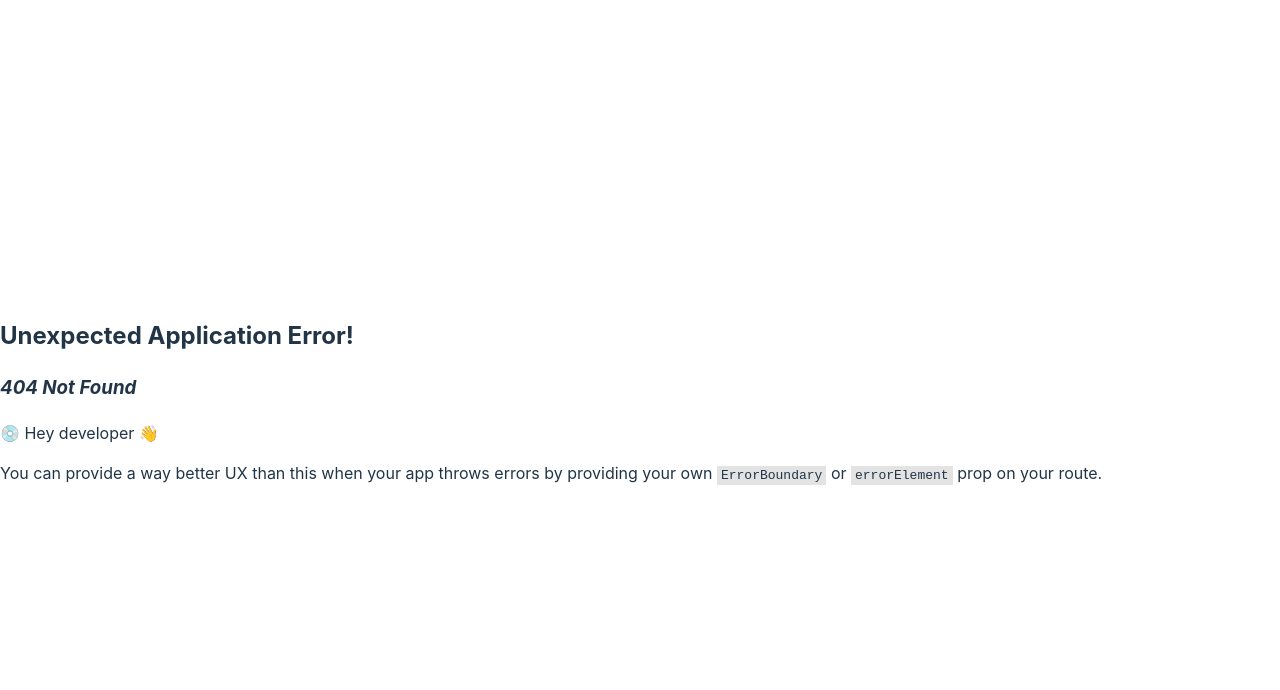
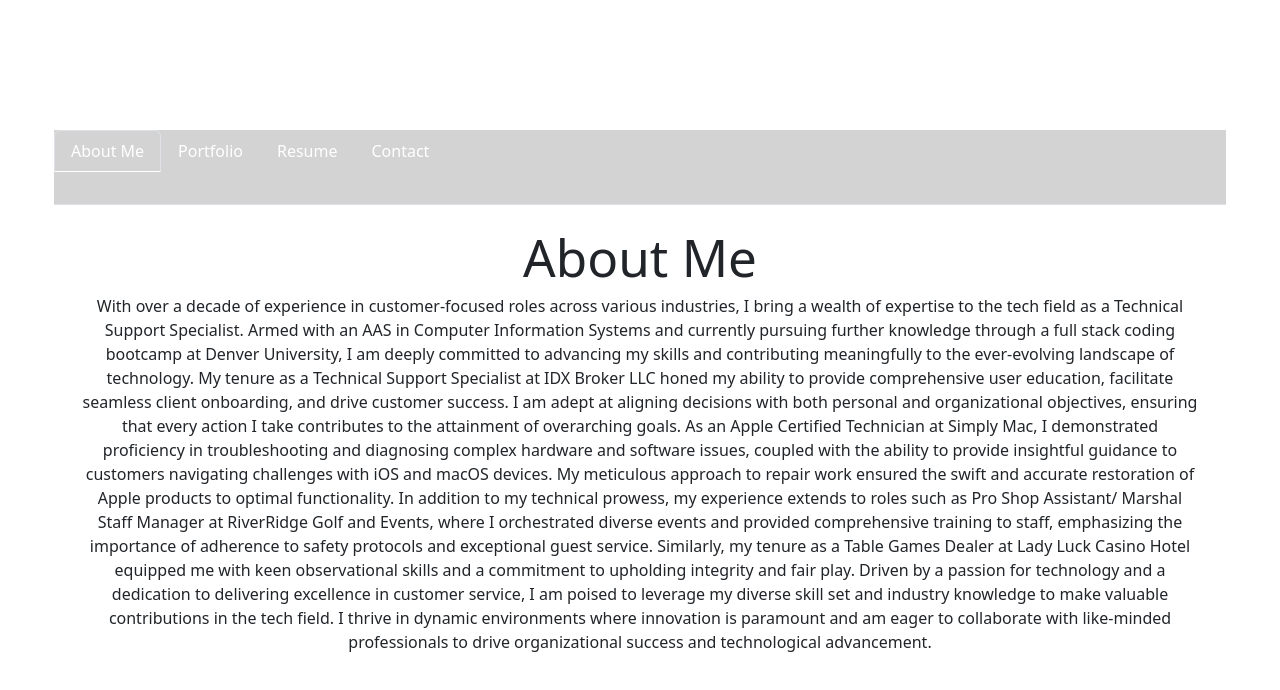
Before and after one commit to jbatcheller32/REACT-Portfolio, a React (Vite) app in the folder REACT Portfolio/: page / in a window 1280 px wide. Before the commit this address had no page. Shown: the top 690 px of the page. Built offline with nearby package versions, Linux system fonts and the light colour scheme.

Commit message:
I am trying at add styles and get my components and pages linked correctly

```diff
--- a/REACT Portfolio/package.json
+++ b/REACT Portfolio/package.json
@@ -10,10 +10,10 @@
     "preview": "vite preview"
   },
   "dependencies": {
+    "bootstrap": "^5.3.3",
     "react": "^18.2.0",
     "react-dom": "^18.2.0",
     "react-router-dom": "^6.11.1"
-
   },
   "devDependencies": {
     "@types/react": "^18.2.15",
--- a/REACT Portfolio/src/App.jsx
+++ b/REACT Portfolio/src/App.jsx
@@ -1,7 +1,20 @@
-import Header from './components/Header'
-import './App.css'
+import { Outlet } from 'react-router-dom';
+import NavTabs from './components/NavTabs';
+import './App.css';
 
-const App = () => <Header />;
+function App() {
+    return (
+
+        <>
+            <NavTabs />
+            <main className="mx-3">
+                <Outlet />
+            </main>
+
+        </>
 
 
+    );
+}
+
 export default App
--- a/REACT Portfolio/src/components/NavTabs.jsx
+++ b/REACT Portfolio/src/components/NavTabs.jsx
@@ -1,22 +1,39 @@
 import { Link, useLocation } from 'react-router-dom';
+//import Header from './Header';
+const styles = {
+  navStyle: {
+      backgroundColor: 'lightgrey',
+      height: '75px'
+  },
+
+  navLinks: {
+    backgroundColor: 'lightgrey',
+    color: 'white',
+    justifyContent: 'right'
+  },
+
+};
 
 
 function NavTabs() {
   const currentPage = useLocation().pathname;
 
   return (
-    <ul className="nav nav-tabs">
-      <li className="nav-item">
-        <Link
-          to="/About"
 
-          className={currentPage === '/About' ? 'nav-link active' : 'nav-link'}
+
+
+    <ul style={styles.navStyle}  className="nav nav-tabs">
+      <li  className="nav-item">
+        <Link style={styles.navLinks}
+          to="/"
+
+          className={currentPage === '/' ? 'nav-link active' : 'nav-link'}
         >
           About Me
         </Link>
       </li>
       <li className="nav-item">
-        <Link
+        <Link style={styles.navLinks}
           to="/Portfolio"
           // Check to see if the currentPage is `About`, and if so we use the active link class from bootstrap. Otherwise, we set it to a normal nav-link
           className={currentPage === '/Portfolio' ? 'nav-link active' : 'nav-link'}
@@ -25,7 +42,7 @@ function NavTabs() {
         </Link>
       </li>
       <li className="nav-item">
-        <Link
+        <Link style={styles.navLinks}
           to="/Resume"
           // Check to see if the currentPage is `Blog`, and if so we use the active link class from bootstrap. Otherwise, we set it to a normal nav-link
           className={currentPage === '/Resume' ? 'nav-link active' : 'nav-link'}
@@ -34,7 +51,7 @@ function NavTabs() {
         </Link>
       </li>
       <li className="nav-item">
-        <Link
+        <Link style={styles.navLinks}
           to="/Contact"
           // Check to see if the currentPage is `Contact`, and if so we use the active link class from bootstrap. Otherwise, we set it to a normal nav-link
           className={currentPage === '/Contact' ? 'nav-link active' : 'nav-link'}
@@ -42,7 +59,9 @@ function NavTabs() {
           Contact
         </Link>
       </li>
+
     </ul>
+
   );
 }
 
--- a/REACT Portfolio/src/main.jsx
+++ b/REACT Portfolio/src/main.jsx
@@ -1,16 +1,24 @@
 import ReactDOM from 'react-dom/client'
 import { createBrowserRouter, RouterProvider } from 'react-router-dom';
+import App from './App.jsx';
 import About from './pages/About.jsx';
 import Portfolio from './pages/Portfolio.jsx';
 import Resume from './pages/Resume.jsx';
 import Contact from './pages/Contact.jsx';
+import 'bootstrap/dist/css/bootstrap.min.css';
 import './index.css';
 
 
 const router = createBrowserRouter([
+    {
+        path: '/',
+        element: <App />,
+        children: [
+
 
             {
-        path: '/About',
+
+                index: true,
                 element: <About />,
 
             },
@@ -26,6 +34,8 @@ const router = createBrowserRouter([
                 path: '/Contact',
                 element: <Contact />,
             },
+        ],
+    },
 ]);
 
 
--- a/REACT Portfolio/src/styles/Header.css
+++ b/REACT Portfolio/src/styles/Header.css
@@ -1,4 +1,11 @@
+header {
+    background-color: #b3d1d1;
+    justify-content: right;
+    width: 100%;
+    height: 75px;
+
+}
+
 h1 {
-    background: 6b9080;
-    height: 75px;
+    color: black;
 }
```
Also changed, not shown: REACT Portfolio/src/components/Header.jsx (+13 -36 lines), 1 other file (tests, documents, lock files or other folders). Lines whose indentation alone changed are shown as unchanged.
